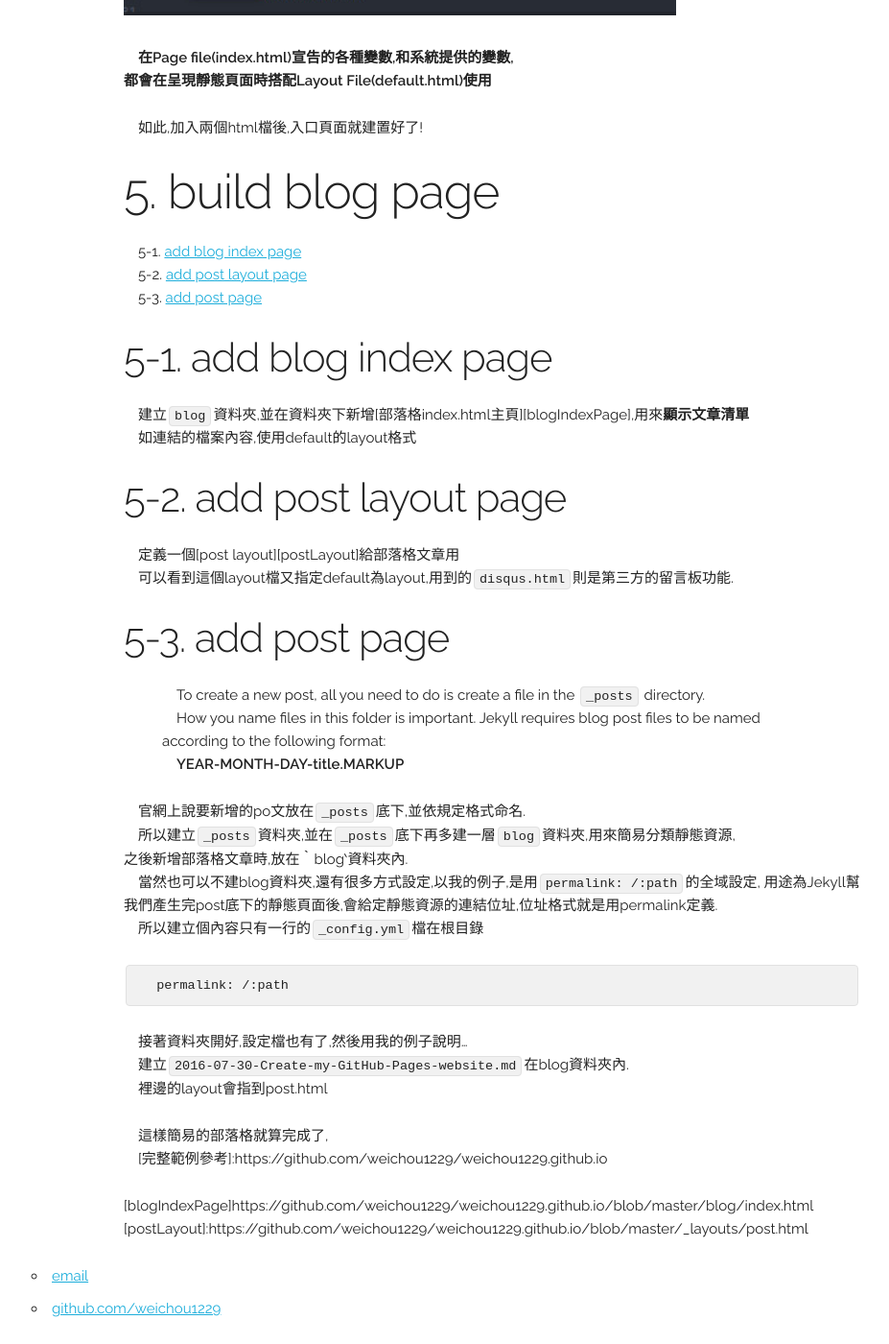
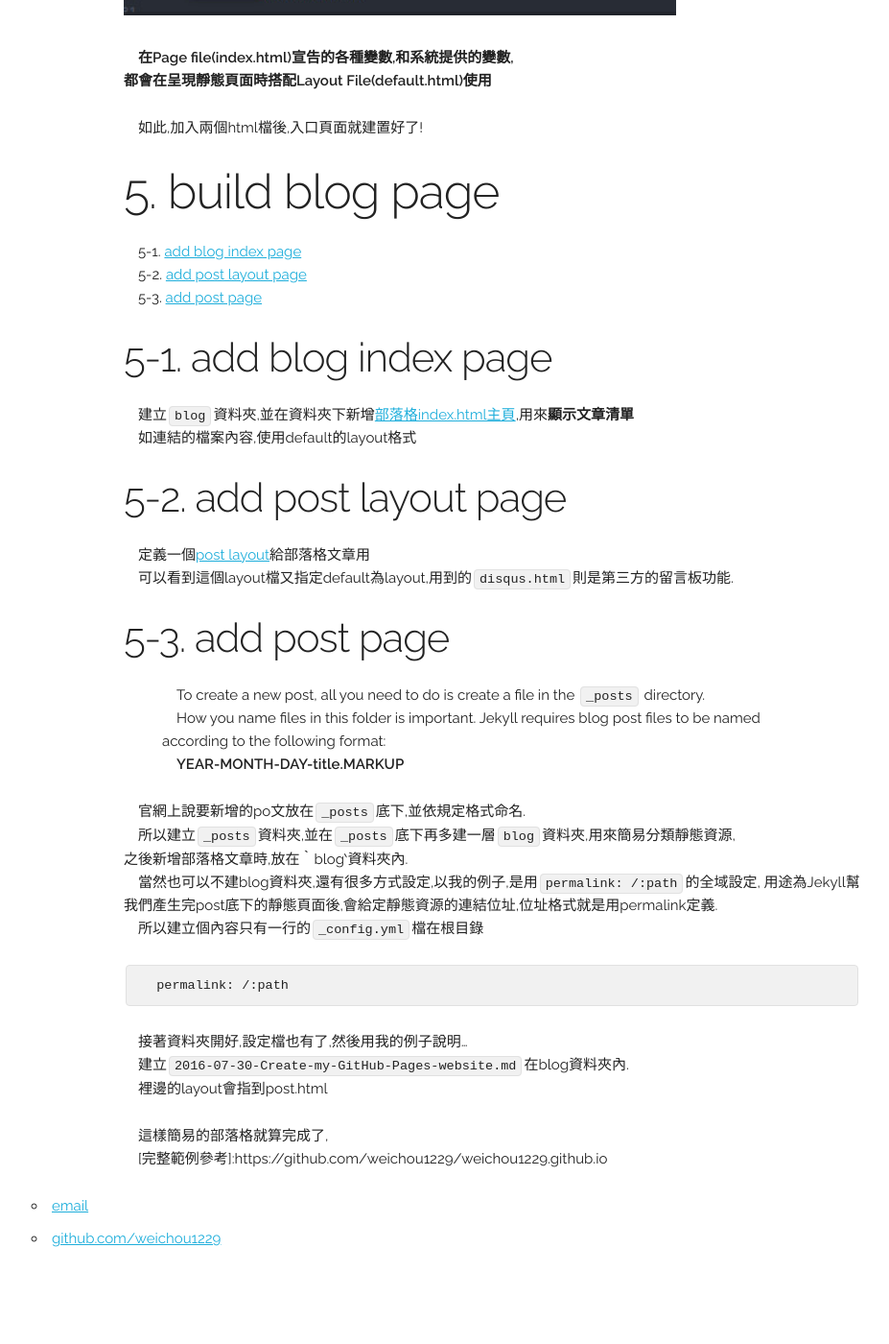
Before and after one commit to weichou1229/weichou.github.io, a Jekyll site: the page built from _posts/blog/2016-07-30-Create-my-GitHub-Pages-website.md, in a window 1280 px wide and 1400 px high, scrolled down 4398 px. Shown: the whole window at 96% size, without its empty margins (127-1054 px from the left). Built offline with Jekyll 4.4.1, drawn with Linux system fonts in a browser that asks for light colours; comment, search, counter and statistics services are not loaded; after the commit the page ends 5725 px from its top, so only the background shows below that; part of the change alters nothing that is shown.

Commit message:
modify page

```diff
--- a/_posts/blog/2016-07-30-Create-my-GitHub-Pages-website.md
+++ b/_posts/blog/2016-07-30-Create-my-GitHub-Pages-website.md
@@ -146,5 +146,5 @@ date: 2016-07-30T15:00:00.000Z
 
 [rootIndexPage]:https://github.com/weichou1229/weichou1229.github.io/blob/master/index.html
 [defaultLayout]:https://github.com/weichou1229/weichou1229.github.io/blob/master/_layouts/default.html
-[blogIndexPage]https://github.com/weichou1229/weichou1229.github.io/blob/master/blog/index.html
+[blogIndexPage]:https://github.com/weichou1229/weichou1229.github.io/blob/master/blog/index.html
 [postLayout]:https://github.com/weichou1229/weichou1229.github.io/blob/master/_layouts/post.html
```
